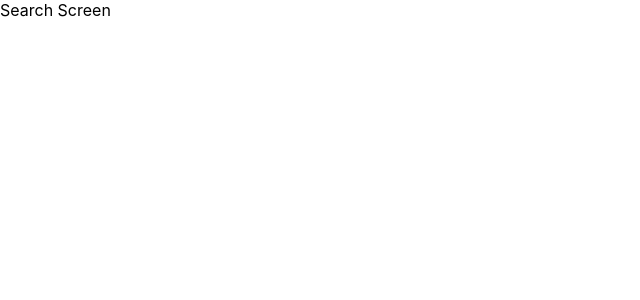
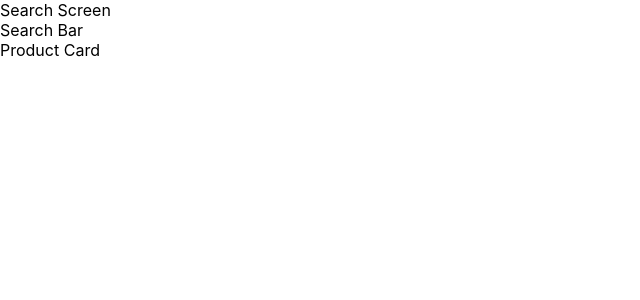
Before and after one commit to JashDash/ProductCatalogue, a React (Create React App) app in the folder product-catalogue/: page / in a window 1280 px wide. Shown: the top 300 px of the page, without its empty margins (0-640 px from the left). Built offline with nearby package versions, Linux system fonts and the light colour scheme.

Commit message:
Add base file structure of screens and components

```diff
--- a/product-catalogue/src/App.tsx
+++ b/product-catalogue/src/App.tsx
@@ -1,9 +1,12 @@
-import SearchScreen from './screens/SearchScreen';
+import { ProductCard, SearchBar } from './components';
+import { SearchScreen } from './screens'
 
 function App() {
   return (
     <div className="App">
-        <SearchScreen />
+      <SearchScreen />
+      <SearchBar />
+      <ProductCard />
     </div>
   );
 }
--- /dev/null
+++ b/product-catalogue/src/components/ProductCard.tsx
@@ -0,0 +1,7 @@
+export function ProductCard() {
+    return (
+        <div>
+            Product Card
+        </div>
+    )
+}
--- /dev/null
+++ b/product-catalogue/src/components/SearchBar.tsx
@@ -0,0 +1,7 @@
+export function SearchBar() {
+    return (
+        <div>
+            Search Bar
+        </div>
+    )
+}
--- /dev/null
+++ b/product-catalogue/src/components/index.ts
@@ -0,0 +1,2 @@
+export * from './SearchBar'
+export * from './ProductCard'
--- a/product-catalogue/src/screens/SearchScreen.tsx
+++ b/product-catalogue/src/screens/SearchScreen.tsx
@@ -1,4 +1,4 @@
-export default function SearchScreen() {
+export function SearchScreen() {
     return (
         <div>
             Search Screen
--- /dev/null
+++ b/product-catalogue/src/screens/index.ts
@@ -0,0 +1 @@
+export * from './SearchScreen'
```
